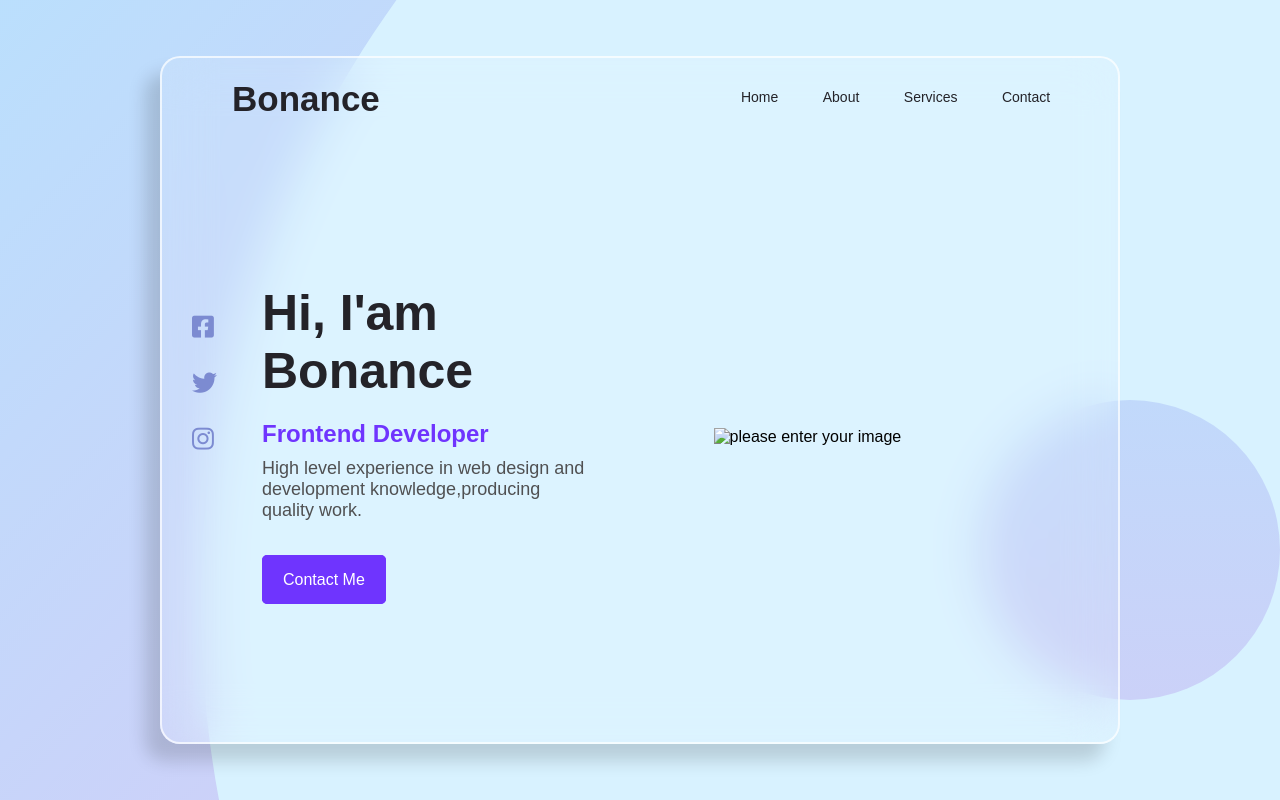
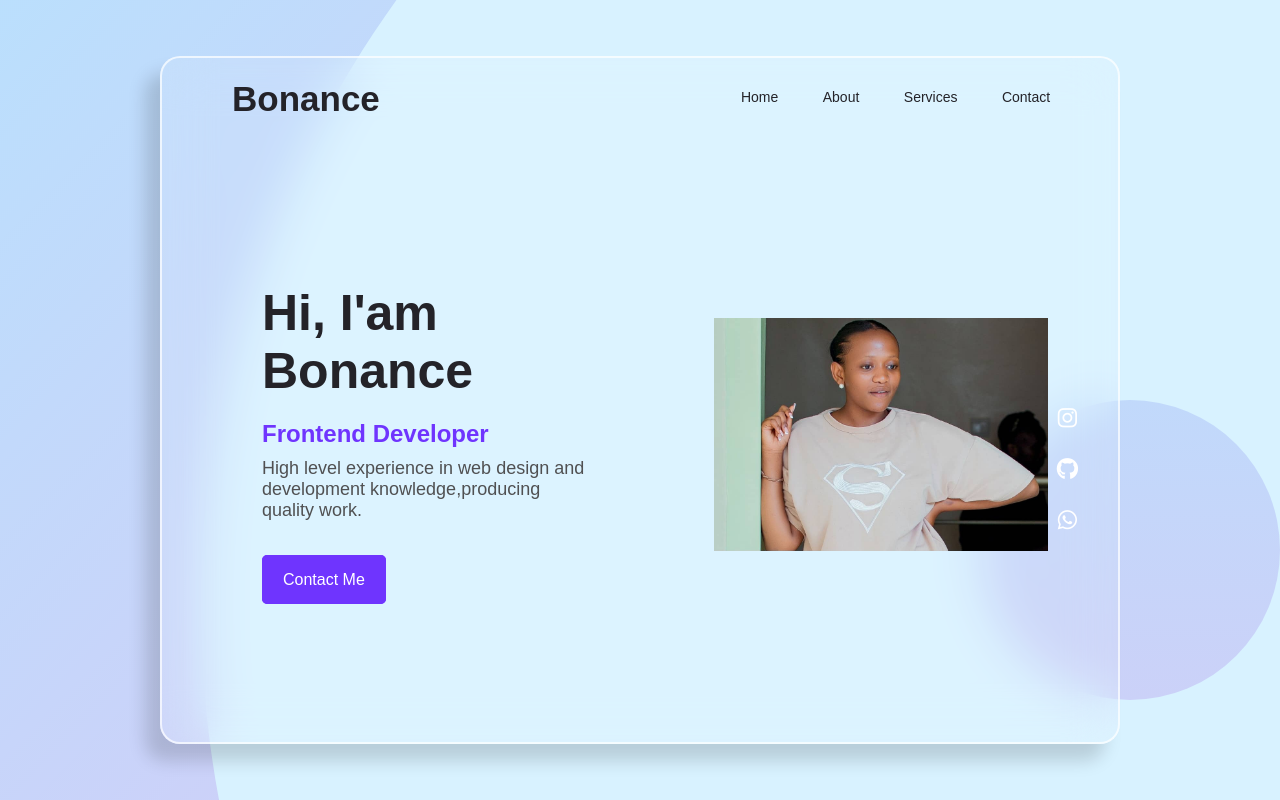
Before and after one commit to bonancemalino/developer-bonancee, a plain HTML site: page index.html in a window 1280 px wide. Drawn offline with Linux system fonts and the light colour scheme.

Commit message:
Add files via upload

```diff
--- a/index.html
+++ b/index.html
@@ -32,13 +32,13 @@
                 </div>
 
                 <div class="section-2">
-                    <img src="" alt="please enter your image">
+                    <img src="bona.jpg" alt="please enter your image">
                 </div>
-
-                <div class="section-3">
-                    <a href="#"><i class="fa-brands fa-square-facebook"></i></a>
-                    <a href="#"><i class="fa-brands fa-twitter"></i></a>
+                <div class="soial-links">
+                    <span></span>
                     <a href="#"><i class="fa-brands fa-instagram"></i></a>
+                    <a href="#"><i class="fa-brands fa-github"></i></a>
+                   <a href="#"><i class="fa-brands fa-whatsapp"></i></a>
                 </div>
 
             </div>
--- a/style.css
+++ b/style.css
@@ -135,3 +135,28 @@
 .contains .section-3 i:hover{
     color: #6f34fe;
 }
+
+.soial-links{
+    position: absolute;
+    top: 50%;
+    transform: translateY(-50%);
+    display: flex;
+    right: 20px;
+    flex-direction: column;
+    gap: 25px;
+    text-align: center;
+}
+.soial-links a{
+    color: #fff;
+    font-size: 22px;
+    transition: 0.4s;
+}
+.soial-links a:hover{
+    transform: scale(1.4);
+}
+.soial-links span{
+    color: #fff;
+    font-weight: 500;
+    transform: rotate(90deg);
+    margin-bottom: 40px;
+}
```
Also changed, not shown: bona.jpg (added).
